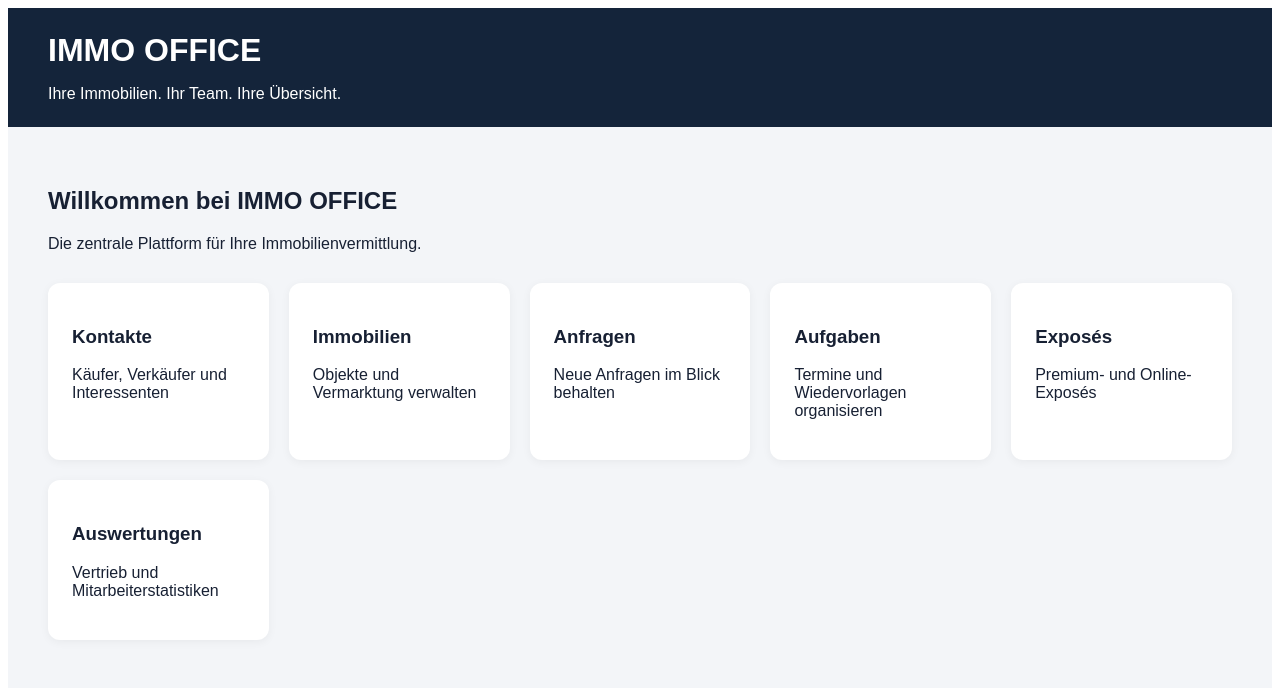
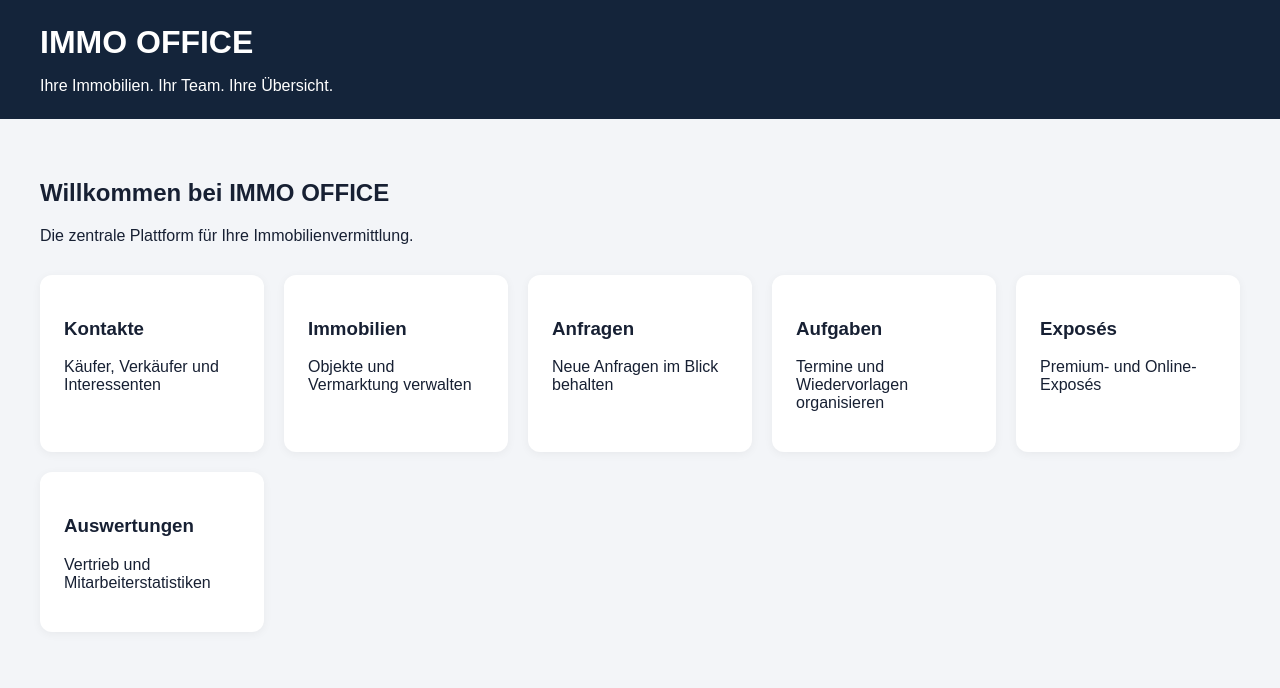
Before and after one commit to winklerf666-source/GitHub-Repository, a Next.js app: page / in a window 1280 px wide. Shown: the top 688 px of the page. Built offline with nearby package versions, Linux system fonts and the light colour scheme.

Commit message:
Add RootLayout component with metadata for app

```diff
--- /dev/null
+++ b/app/layout.tsx
@@ -0,0 +1,20 @@
+import type { Metadata } from "next";
+
+export const metadata: Metadata = {
+  title: "IMMO OFFICE",
+  description: "Die zentrale Immobilienplattform für Ihr Team."
+};
+
+export default function RootLayout({
+  children
+}: Readonly<{
+  children: React.ReactNode;
+}>) {
+  return (
+    <html lang="de">
+      <body style={{ margin: 0 }}>
+        {children}
+      </body>
+    </html>
+  );
+}
```
